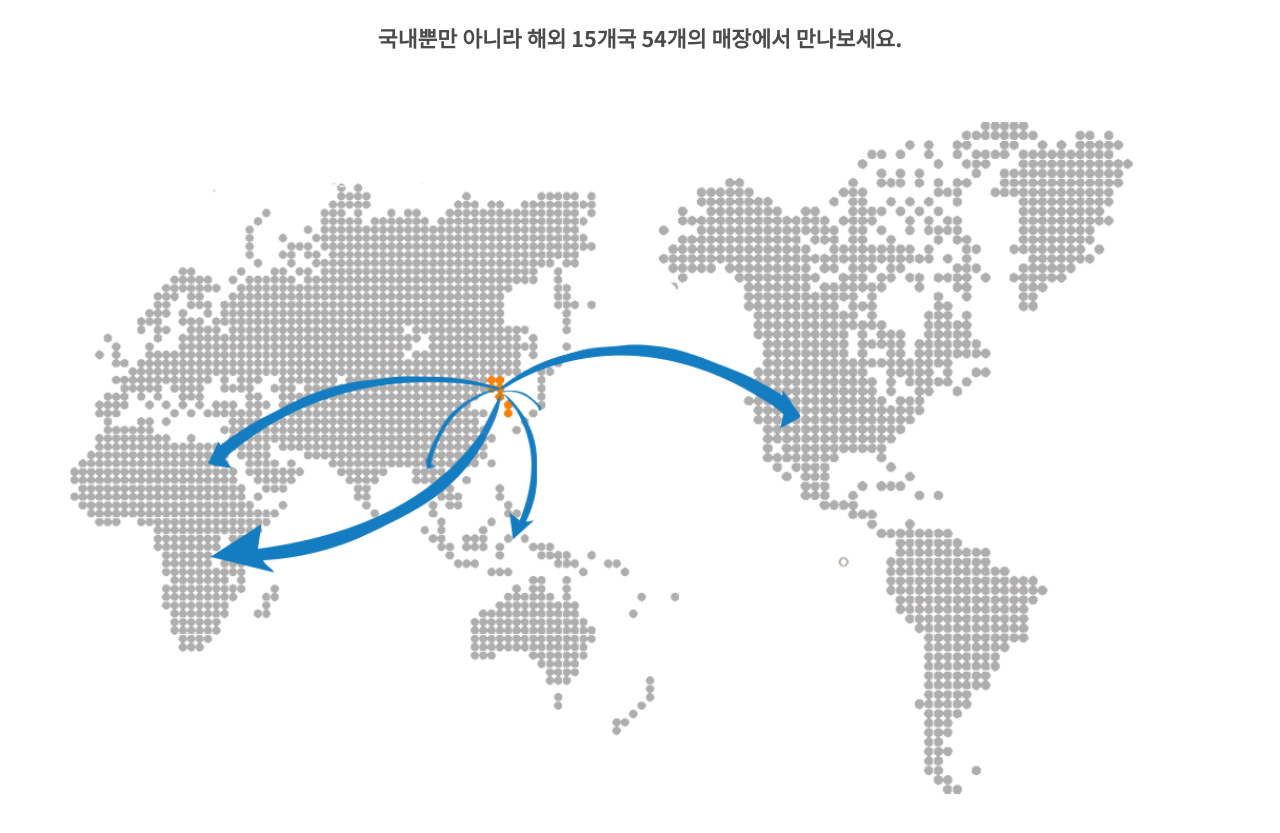
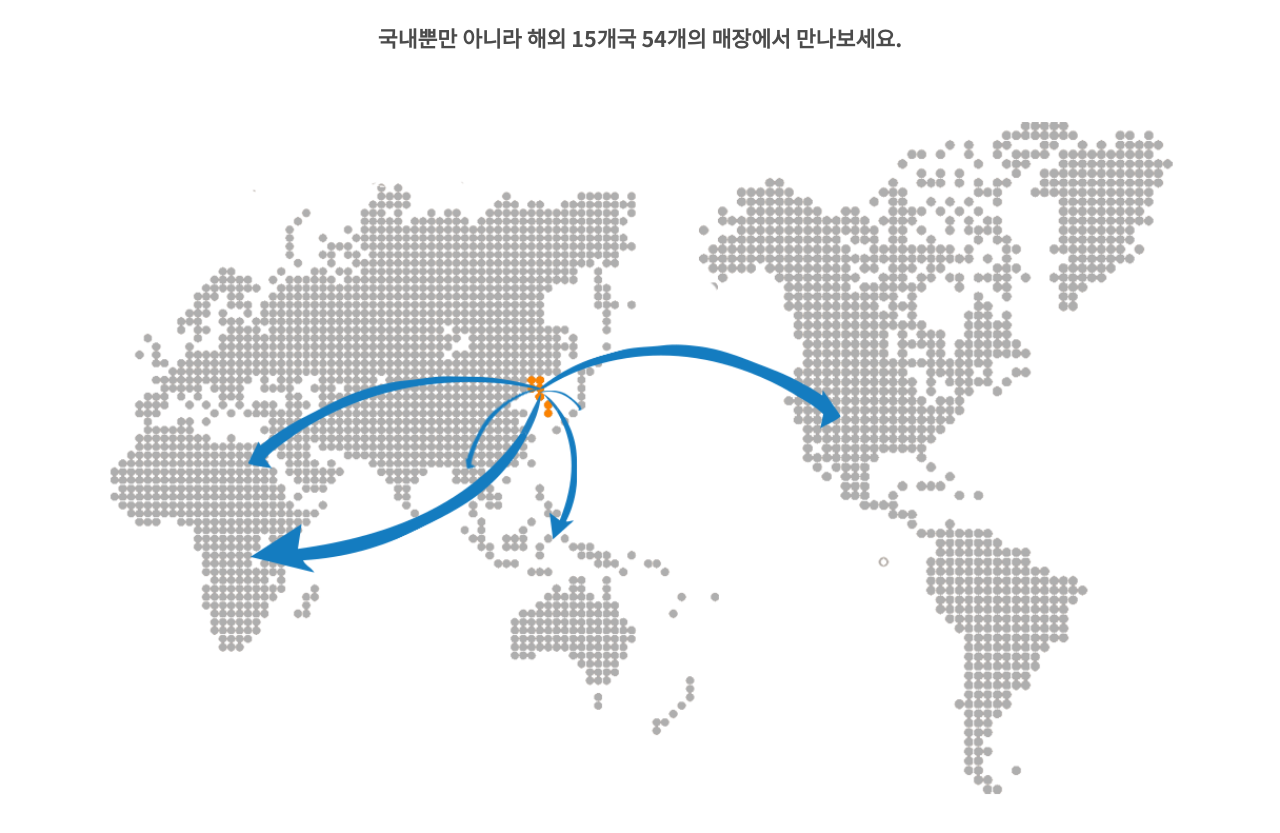
Before and after one commit to cori666/new, a plain HTML site: page index.html in a window 1280 px wide. Shown: the part 2670-3503 px from the top of the page. Drawn offline with nearby package versions, Linux system fonts and the light colour scheme.

Commit message:
20220204

```diff
--- a/css/main.css
+++ b/css/main.css
@@ -198,7 +198,7 @@ margin-bottom:150px;}
 #section04 h3{font-size:1.2rem;margin-bottom: 50px;}
 #section04 p:nth-child(3){border: 2px solid #444444;width: 130px; padding:10px 25px;text-align: left;
 position: relative;left:45%;margin-bottom:80px;transition: 0.5s ease;}
-#section04 .sec03_img{max-width: 1200px;}
+#section04 .sec03_img{max-width: 1200px;margin: 0 auto}
 #section04 .sec03_img img{width: 100%;}
 /*
 #section04 p:nth-child(3):hover{border: 2px solid #F9B02B; border-radius:15px;}
```
Also changed, not shown: css/common.css (line endings or trailing spaces), css/sub.css (line endings or trailing spaces), js/main.js (line endings or trailing spaces), sub.html (line endings or trailing spaces), 2 other files.
